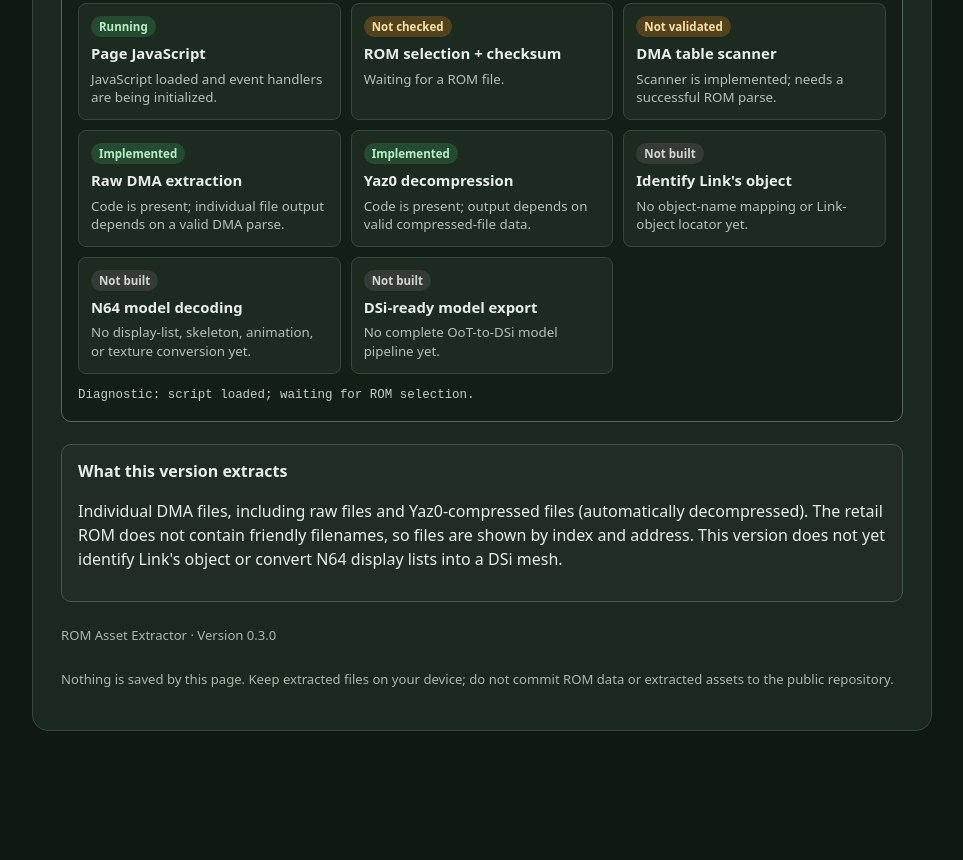
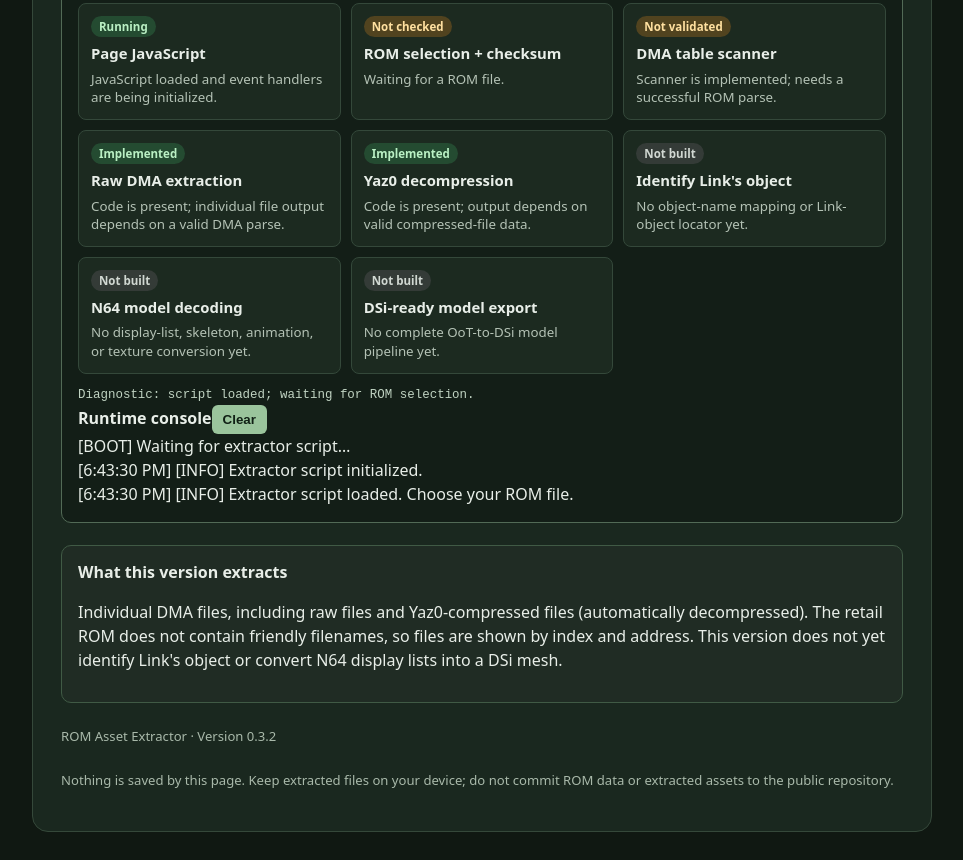
Before and after one commit to tastysoup10-blip/oot-dsi, a plain HTML site: page rom-tool/index.html in a window 1280 px wide. Shown: the part 707-1567 px from the top of the page, without its empty margins (158-1121 px from the left). Before the commit the page ends 1466 px from the top, so only its background shows below. Drawn offline with Linux system fonts and the light colour scheme.

Commit message:
Add developer runtime console interface

```diff
--- a/rom-tool/index.html
+++ b/rom-tool/index.html
@@ -32,9 +32,9 @@
 <div><span class="dev-state missing">Not built</span><strong>N64 model decoding</strong><small>No display-list, skeleton, animation, or texture conversion yet.</small></div>
 <div><span class="dev-state missing">Not built</span><strong>DSi-ready model export</strong><small>No complete OoT-to-DSi model pipeline yet.</small></div>
 </div>
-<p class="dev-log" id="dev-log" aria-live="polite">Diagnostic: page is loading.</p>
+<p class="dev-log" id="dev-log" aria-live="polite">Diagnostic: page is loading.</p><div class="console-head"><strong>Runtime console</strong><button type="button" id="clear-console">Clear</button></div><div id="dev-console" class="dev-console" role="log" aria-live="polite"><div class="console-line info">[BOOT] Waiting for extractor script…</div></div>
 </details>
 <section class="notice muted"><strong>What this version extracts</strong><p>Individual DMA files, including raw files and Yaz0-compressed files (automatically decompressed). The retail ROM does not contain friendly filenames, so files are shown by index and address. This version does not yet identify Link's object or convert N64 display lists into a DSi mesh.</p></section>
-<p class="foot">ROM Asset Extractor · Version 0.3.0</p>
+<p class="foot">ROM Asset Extractor · Version 0.3.2</p>
 <p class="foot">Nothing is saved by this page. Keep extracted files on your device; do not commit ROM data or extracted assets to the public repository.</p>
-</main><script>window.addEventListener("error",function(e){var s=document.getElementById("status");if(s)s.textContent="Page error: "+(e.message||"script failed");},true);</script><script src="app.js?v=0.3.1" onerror="document.getElementById('status').textContent='Could not load app.js (script request failed).'"></script></body></html>
+</main><script>window.addEventListener("error",function(e){var s=document.getElementById("status");if(s)s.textContent="Page error: "+(e.message||"script failed");},true);</script><script src="app.js?v=0.3.2" onerror="document.getElementById('status').textContent='Could not load app.js (script request failed).'"></script></body></html>
```
